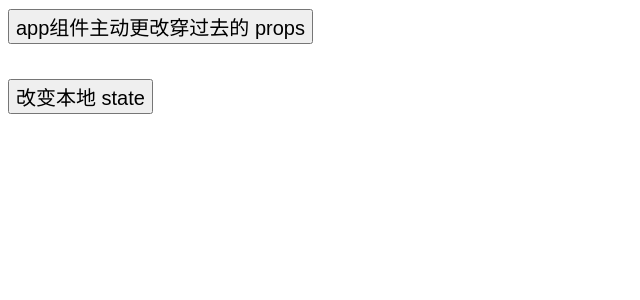
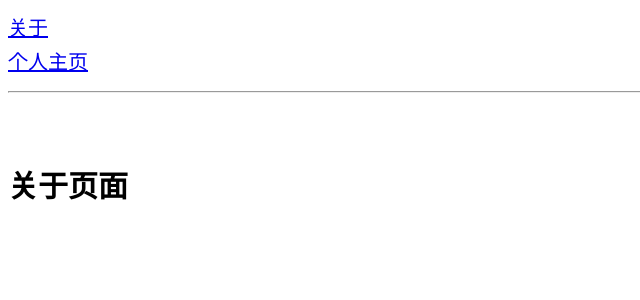
Before and after one commit to halfmoonvic/react-base, a React app: page /about in a window 1280 px wide. Shown: the top 300 px of the page, without its empty margins (0-640 px from the left). Built offline with nearby package versions, Linux system fonts and the light colour scheme.

Commit message:
release(v9): 路由

```diff
--- a/src/App.js
+++ b/src/App.js
@@ -1,71 +1,28 @@
-/**** React应用依赖组件 ****/
-// core
 import React, { Component } from 'react'
+import { BrowserRouter as Router, Route, Link, Switch, Redirect } from 'react-router-dom'
 
-class Test extends Component {
-  constructor(props) {
-    super(props)
-    this.state = {
-      val: ''
-    }
-    console.log('@init=0. constructor')
-  }
-  componentWillMount() {
-    console.log('@init=1. componentWillMount')
-  }
-  componentDidMount() {
-    console.log('@init=2. componentDidMount')
-  }
-  componentWillReceiveProps(nextProps) {
-    console.log('@change=1. componentWillReceiveProps', nextProps)
-  }
-  shouldComponentUpdate(nextProps, nextState) {
-    console.log('@change=2. shouldComponentUpdate', nextProps, nextState)
-    return true
-  }
-  componentWillUpdate() {
-    console.log('@change=3. componentWillUpdate')
-  }
-  componentDidUpdate() {
-    console.log('@change=4. componentDidUpdate')
-  }
-  componentWillUnmount() {
-    console.log('componentWillUnmount')
-  }
-  render() {
-    console.log('@render @render')
-    return (
-      <div>
-        <button onClick={() => {
-          this.setState({
-            val: 'hehe'
-          })
-        }}>改变本地 state</button>
-      </div>
-    )
-  }
-}
 
 class App extends Component {
-  constructor(props) {
-    super(props)
-    this.state = {
-      val: ''
-    }
-  }
   render() {
     return (
-      <div className="app">
-        <button onClick={() => {
-          this.setState({
-            val: 'change'
-          })
-        }}>app组件主动更改穿过去的 props</button>
-        <br/><br/>
-        <Test name={this.state.val} ></Test>
-      </div>
+      <Router>
+        <div className="app">
+          <Link to="/about" className="route">关于</Link>
+          <br/>
+          <Link to="/mine" className="route">个人主页</Link>
+          <br/><hr/><br/>
+          <Switch>
+            <Redirect path='/' exact to='/about'></Redirect>
+            <Route path="/about" component={About}></Route>
+            <Route path="/mine" component={Mine}></Route>
+          </Switch>
+        </div>
+      </Router>
     )
   }
 }
 
 export default App
+
+const About = (props) => <h1>关于页面</h1>
+const Mine = (props) => <h1>个人主页页面</h1>
--- a/src/style.scss
+++ b/src/style.scss
@@ -10,7 +10,10 @@
   // @include flex(center, center, column);
   font-size: 30px;
   // color: red;
-  button {
+  .route {
     font-size: 20px;
   }
+  h1 {
+    font-size: 30px;
+  }
 }
```
